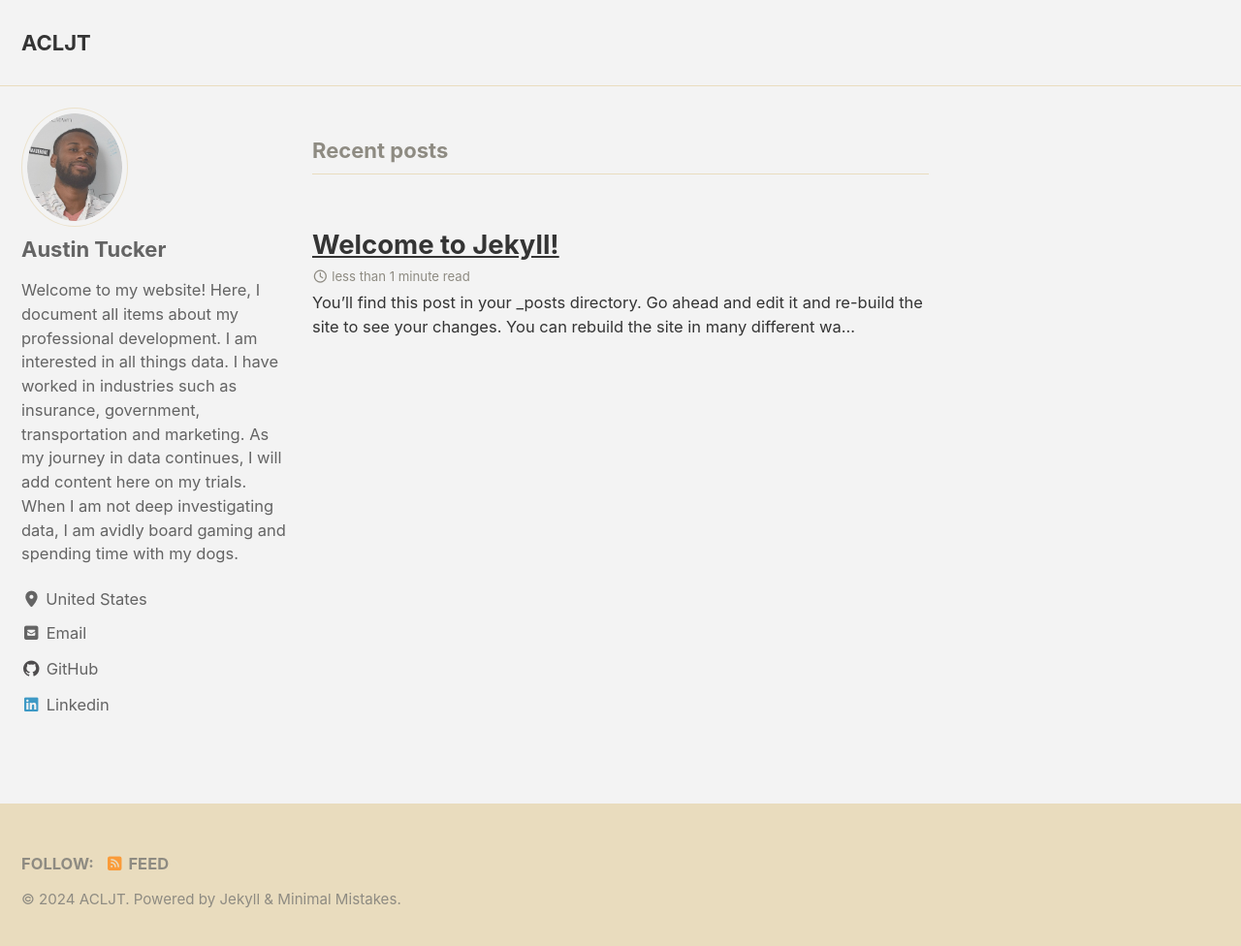
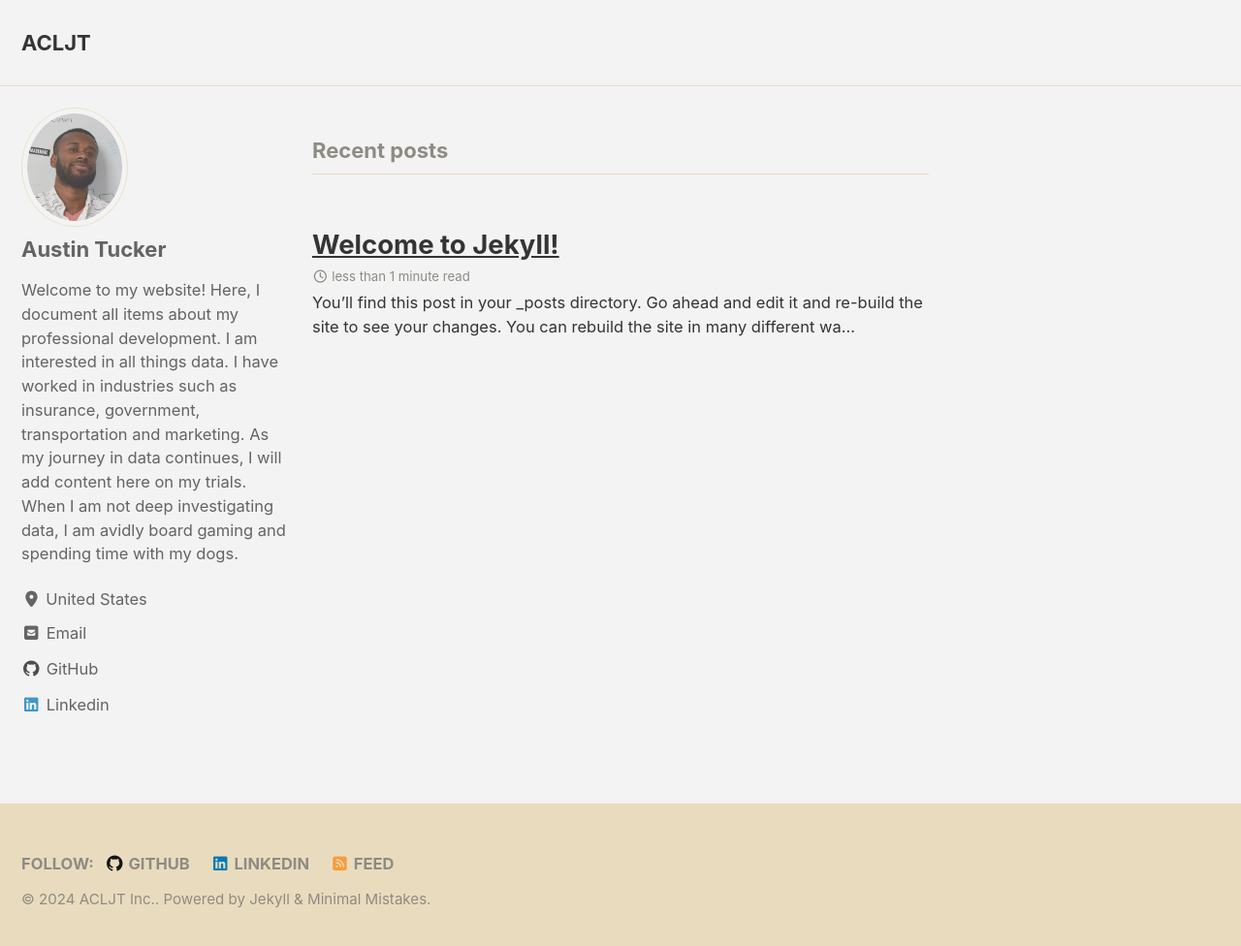
Before and after one commit to austinjonestucker/austinjonestucker.github.io, a Jekyll site: the page built from _pages/home.md, in a window 1280 px wide and 984 px high. Shown: the top 976 px of the window at 97% size. Built offline with Jekyll 4.4.1, drawn with Linux system fonts in a browser that asks for light colours; cached includes are drawn as plain includes; the list of posts is cut into pages by our own code.

Commit message:
add pages instead of top level index

```diff
--- a/_config.yml
+++ b/_config.yml
@@ -32,7 +32,7 @@ masthead_title           : # overrides the website title displayed in the masthe
 breadcrumbs              : # true, false (default)
 words_per_minute         : 200
 enable_copy_code_button  : # true, false (default)
-copyright                : # "copyright" name, defaults to site.title
+copyright                : "ACLJT Inc." # "copyright" name, defaults to site.title
 copyright_url            : # "copyright" URL, defaults to site.url
 comments:
   provider               : # false (default), "disqus", "discourse", "facebook", "staticman", "staticman_v2", "utterances", "giscus", "custom"
@@ -129,17 +129,14 @@ author:
       icon: "fas fa-fw fa-link"
       # url: "https://your-website.com"
     - label: "Twitter"
-      icon: "fab fa-fw fa-twitter-square"
-      # url: "https://twitter.com/"
+      icon: "fab fa-fw fa-square-x-twitter"
     - label: "Facebook"
       icon: "fab fa-fw fa-facebook-square"
-      # url: "https://facebook.com/"
     - label: "GitHub"
       icon: "fab fa-fw fa-github"
       url: "https://github.com/austinjonestucker"
     - label: "Instagram"
       icon: "fab fa-fw fa-instagram"
-      # url: "https://instagram.com/"
     - label: "Linkedin"
       icon: "fab fa-fw fa-linkedin"
       url: "https://linkedin.com/austintucker14"
@@ -148,14 +145,12 @@ author:
 footer:
   links:
     - label: "Twitter"
-      icon: "fab fa-fw fa-twitter-square"
-      # url:
+      icon: "fab fa-fw fa-square-x-twitter"
     - label: "Facebook"
       icon: "fab fa-fw fa-facebook-square"
-      # url:
     - label: "GitHub"
       icon: "fab fa-fw fa-github"
-      # url:
+      url: "https://github.com/austinjonestucker"
     - label: "GitLab"
       icon: "fab fa-fw fa-gitlab"
       # url:
@@ -164,7 +159,9 @@ footer:
       # url:
     - label: "Instagram"
       icon: "fab fa-fw fa-instagram"
-      # url:
+    - label: "Linkedin"
+      icon: "fab fa-fw fa-linkedin"
+      url: "https://linkedin.com/austintucker14"
 
 
 # Reading Files
@@ -317,6 +314,13 @@ compress_html:
 
 # Defaults
 defaults:
+  # _pages
+  - scope:
+      path: ""
+      type: pages
+    values:
+      layout: single
+      author_profile: true
   # _posts
   - scope:
       path: ""
--- a/index.html
+++ b/_pages/home.md
@@ -1,4 +1,5 @@
 ---
 layout: home
 author_profile: true
+permalink: /
 ---
```
Also changed, not shown: _pages/about.md (added).
